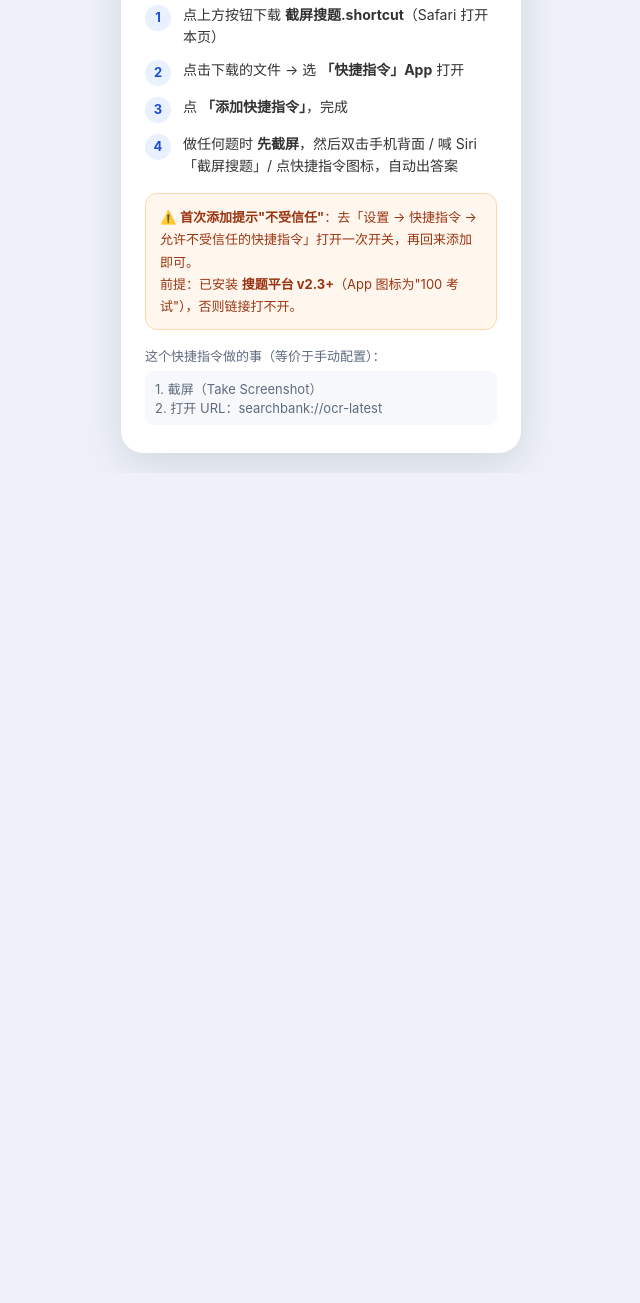
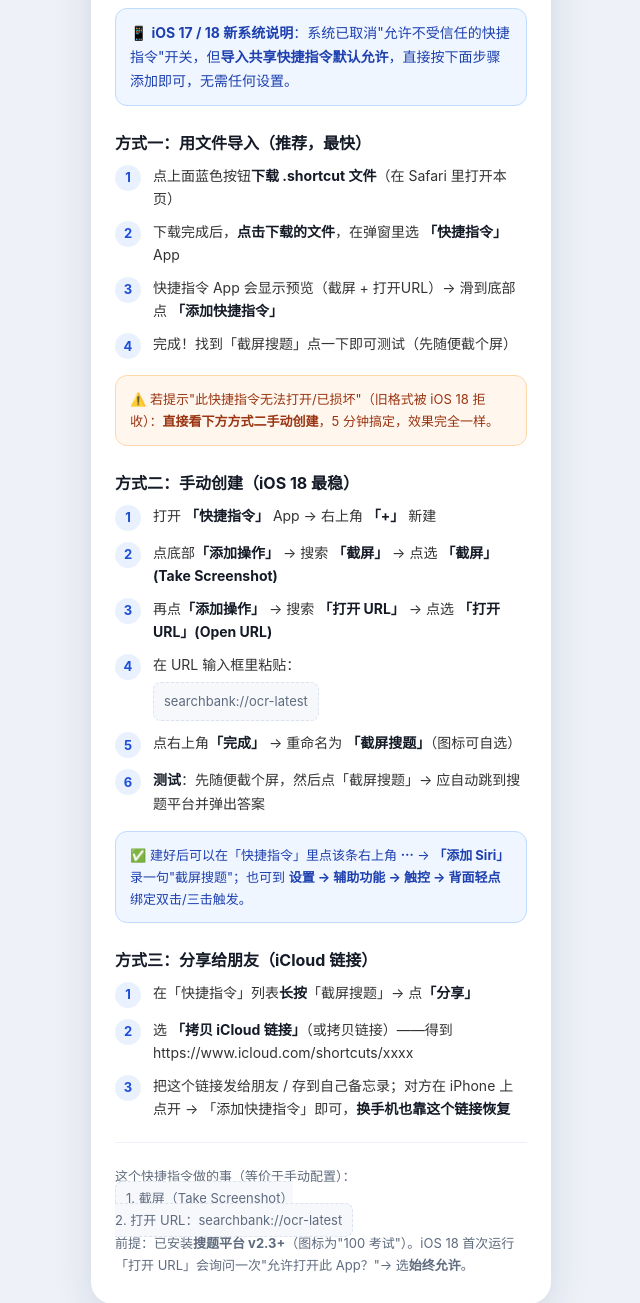
Before and after one commit to 314235678/SearchBank-iOS, a plain HTML site: page shortcuts/index.html in a window 1280 px wide. Shown: the part 360-1663 px from the top of the page, without its empty margins (319-959 px from the left). Before the commit the page ends 833 px from the top, so only its background shows below. Drawn offline with Linux system fonts and the light colour scheme.

Commit message:
docs: 快捷指令引导页增加 iOS17/18 说明 + 手动创建详细教程 + iCloud 分享方法

```diff
--- a/shortcuts/index.html
+++ b/shortcuts/index.html
@@ -7,8 +7,8 @@
 <style>
   :root{--pri:#2563eb;--pri-d:#1d4ed8;--bg:#eef1f8;}
   *{box-sizing:border-box;-webkit-tap-highlight-color:transparent;}
-  body{font-family:-apple-system,BlinkMacSystemFont,"PingFang SC","Microsoft YaHei",sans-serif;margin:0;background:var(--bg);color:#141a26;min-height:100vh;display:flex;align-items:center;justify-content:center;padding:20px;-webkit-font-smoothing:antialiased;}
-  .card{background:#fff;border-radius:22px;box-shadow:0 12px 40px rgba(20,30,60,.12);padding:28px 24px;max-width:400px;width:100%;}
+  body{font-family:-apple-system,BlinkMacSystemFont,"PingFang SC","Microsoft YaHei",sans-serif;margin:0;background:var(--bg);color:#141a26;min-height:100vh;padding:20px;-webkit-font-smoothing:antialiased;}
+  .card{background:#fff;border-radius:22px;box-shadow:0 12px 40px rgba(20,30,60,.12);padding:28px 24px;max-width:460px;margin:0 auto;}
   .logo{width:64px;height:64px;border-radius:18px;background:linear-gradient(135deg,var(--pri),var(--pri-d));display:flex;align-items:center;justify-content:center;margin:0 auto 14px;box-shadow:0 8px 20px rgba(37,99,235,.3);}
   .logo svg{width:32px;height:32px;stroke:#fff;}
   h1{font-size:20px;margin:0 0 4px;text-align:center;}
@@ -16,10 +16,15 @@
   .btn{display:block;width:100%;padding:15px;border:none;border-radius:14px;font-size:16px;font-weight:700;cursor:pointer;color:#fff;background:linear-gradient(135deg,var(--pri),var(--pri-d));box-shadow:0 8px 20px rgba(37,99,235,.28);text-align:center;text-decoration:none;margin-bottom:12px;}
   .btn:active{transform:scale(.97);}
   .btn.ghost{background:#eef1f8;color:var(--pri-d);box-shadow:none;border:1px solid #dfe5f0;}
-  .step{display:flex;gap:12px;align-items:flex-start;margin:10px 0;font-size:14px;line-height:1.6;color:#333;}
+  .btn.green{background:linear-gradient(135deg,#16a34a,#15803d);box-shadow:0 8px 20px rgba(22,163,74,.25);}
+  h2{font-size:16px;margin:24px 0 10px;color:#141a26;}
+  .step{display:flex;gap:12px;align-items:flex-start;margin:10px 0;font-size:14px;line-height:1.65;color:#333;}
   .step .num{flex:0 0 26px;width:26px;height:26px;border-radius:50%;background:#e9f1ff;color:var(--pri-d);font-weight:700;display:flex;align-items:center;justify-content:center;font-size:13px;margin-top:1px;}
+  .step b{color:#141a26;}
   .tip{background:#fff7ed;border:1px solid #fed7aa;color:#9a3412;border-radius:12px;padding:12px 14px;font-size:13px;line-height:1.7;margin-top:16px;}
-  .url{font-size:13px;color:#5f6b7e;background:#f6f8fc;border-radius:8px;padding:8px 10px;word-break:break-all;margin-top:6px;}
+  .tip.blue{background:#eff6ff;border-color:#bfdbfe;color:#1e40af;}
+  .url{font-size:13px;color:#5f6b7e;background:#f6f8fc;border-radius:8px;padding:8px 10px;word-break:break-all;margin-top:6px;border:1px dashed #dbe3ef;}
+  .divider{height:1px;background:var(--bg);margin:22px 0;}
 </style>
 </head>
 <body>
@@ -33,21 +38,37 @@
   <a class="btn" id="dlBtn" href="截屏搜题.shortcut" download="截屏搜题.shortcut">⬇ 下载并导入快捷指令</a>
   <a class="btn ghost" href="shortcuts://create-shortcut">手动创建（不下载）</a>
 
-  <div style="margin-top:18px">
-    <div class="step"><span class="num">1</span><div>点上方按钮下载 <b>截屏搜题.shortcut</b>（Safari 打开本页）</div></div>
-    <div class="step"><span class="num">2</span><div>点击下载的文件 → 选 <b>「快捷指令」App</b> 打开</div></div>
-    <div class="step"><span class="num">3</span><div>点 <b>「添加快捷指令」</b>，完成</div></div>
-    <div class="step"><span class="num">4</span><div>做任何题时 <b>先截屏</b>，然后双击手机背面 / 喊 Siri「截屏搜题」/ 点快捷指令图标，自动出答案</div></div>
+  <div class="divider"></div>
+  <div style="font-size:14px;color:#1e40af;background:#eff6ff;border:1px solid #bfdbfe;border-radius:12px;padding:12px 14px;line-height:1.7">
+    📱 <b>iOS 17 / 18 新系统说明</b>：系统已取消"允许不受信任的快捷指令"开关，但<b>导入共享快捷指令默认允许</b>，直接按下面步骤添加即可，无需任何设置。
   </div>
 
-  <div class="tip">
-    ⚠️ <b>首次添加提示"不受信任"</b>：去「设置 → 快捷指令 → 允许不受信任的快捷指令」打开一次开关，再回来添加即可。<br>
-    前提：已安装 <b>搜题平台 v2.3+</b>（App 图标为"100 考试"），否则链接打不开。
-  </div>
+  <h2>方式一：用文件导入（推荐，最快）</h2>
+  <div class="step"><span class="num">1</span><div>点上面蓝色按钮<b>下载 .shortcut 文件</b>（在 Safari 里打开本页）</div></div>
+  <div class="step"><span class="num">2</span><div>下载完成后，<b>点击下载的文件</b>，在弹窗里选 <b>「快捷指令」</b> App</div></div>
+  <div class="step"><span class="num">3</span><div>快捷指令 App 会显示预览（截屏 + 打开URL）→ 滑到底部点 <b>「添加快捷指令」</b></div></div>
+  <div class="step"><span class="num">4</span><div>完成！找到「截屏搜题」点一下即可测试（先随便截个屏）</div></div>
+  <div class="tip">⚠️ 若提示"此快捷指令无法打开/已损坏"（旧格式被 iOS 18 拒收）：<b>直接看下方方式二手动创建</b>，5 分钟搞定，效果完全一样。</div>
 
-  <div style="margin-top:16px">
-    <div style="font-size:13px;color:#5f6b7e">这个快捷指令做的事（等价于手动配置）：</div>
-    <div class="url">1. 截屏（Take Screenshot）<br>2. 打开 URL：searchbank://ocr-latest</div>
+  <h2>方式二：手动创建（iOS 18 最稳）</h2>
+  <div class="step"><span class="num">1</span><div>打开 <b>「快捷指令」</b> App → 右上角 <b>「+」</b> 新建</div></div>
+  <div class="step"><span class="num">2</span><div>点底部<b>「添加操作」</b> → 搜索 <b>「截屏」</b> → 点选 <b>「截屏」(Take Screenshot)</b></div></div>
+  <div class="step"><span class="num">3</span><div>再点<b>「添加操作」</b> → 搜索 <b>「打开 URL」</b> → 点选 <b>「打开 URL」(Open URL)</b></div></div>
+  <div class="step"><span class="num">4</span><div>在 URL 输入框里粘贴：<div class="url">searchbank://ocr-latest</div></div></div>
+  <div class="step"><span class="num">5</span><div>点右上角<b>「完成」</b> → 重命名为 <b>「截屏搜题」</b>（图标可自选）</div></div>
+  <div class="step"><span class="num">6</span><div><b>测试</b>：先随便截个屏，然后点「截屏搜题」→ 应自动跳到搜题平台并弹出答案</div></div>
+  <div class="tip blue">✅ 建好后可以在「快捷指令」里点该条右上角 <b>⋯</b> → <b>「添加 Siri」</b> 录一句"截屏搜题"；也可到 <b>设置 → 辅助功能 → 触控 → 背面轻点</b> 绑定双击/三击触发。</div>
+
+  <h2>方式三：分享给朋友（iCloud 链接）</h2>
+  <div class="step"><span class="num">1</span><div>在「快捷指令」列表<b>长按</b>「截屏搜题」→ 点<b>「分享」</b></div></div>
+  <div class="step"><span class="num">2</span><div>选 <b>「拷贝 iCloud 链接」</b>（或拷贝链接）——得到 https://www.icloud.com/shortcuts/xxxx</div></div>
+  <div class="step"><span class="num">3</span><div>把这个链接发给朋友 / 存到自己备忘录；对方在 iPhone 上点开 → 「添加快捷指令」即可，<b>换手机也靠这个链接恢复</b></div></div>
+
+  <div class="divider"></div>
+  <div style="font-size:13px;color:#5f6b7e;line-height:1.7">
+    这个快捷指令做的事（等价于手动配置）：<br>
+    <span class="url">1. 截屏（Take Screenshot）<br>2. 打开 URL：searchbank://ocr-latest</span><br>
+    前提：已安装<b>搜题平台 v2.3+</b>（图标为"100 考试"）。iOS 18 首次运行「打开 URL」会询问一次"允许打开此 App？"→ 选<b>始终允许</b>。
   </div>
 </div>
 </body>
```
